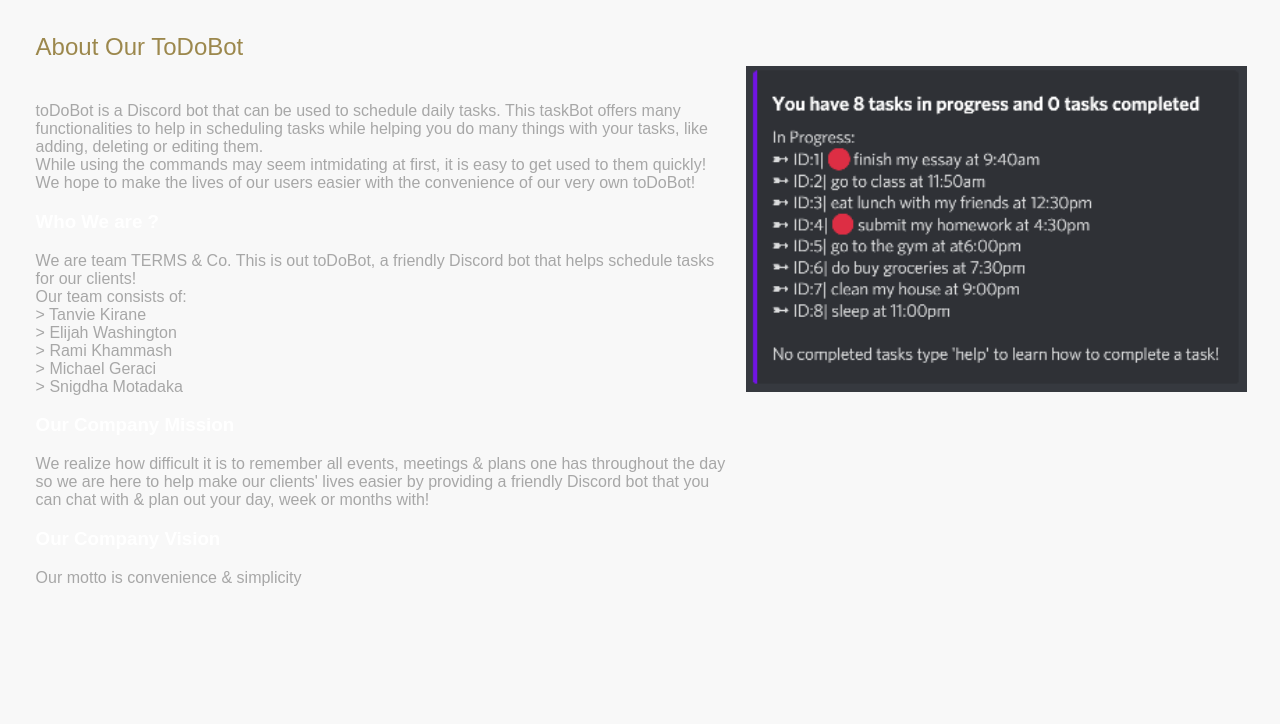
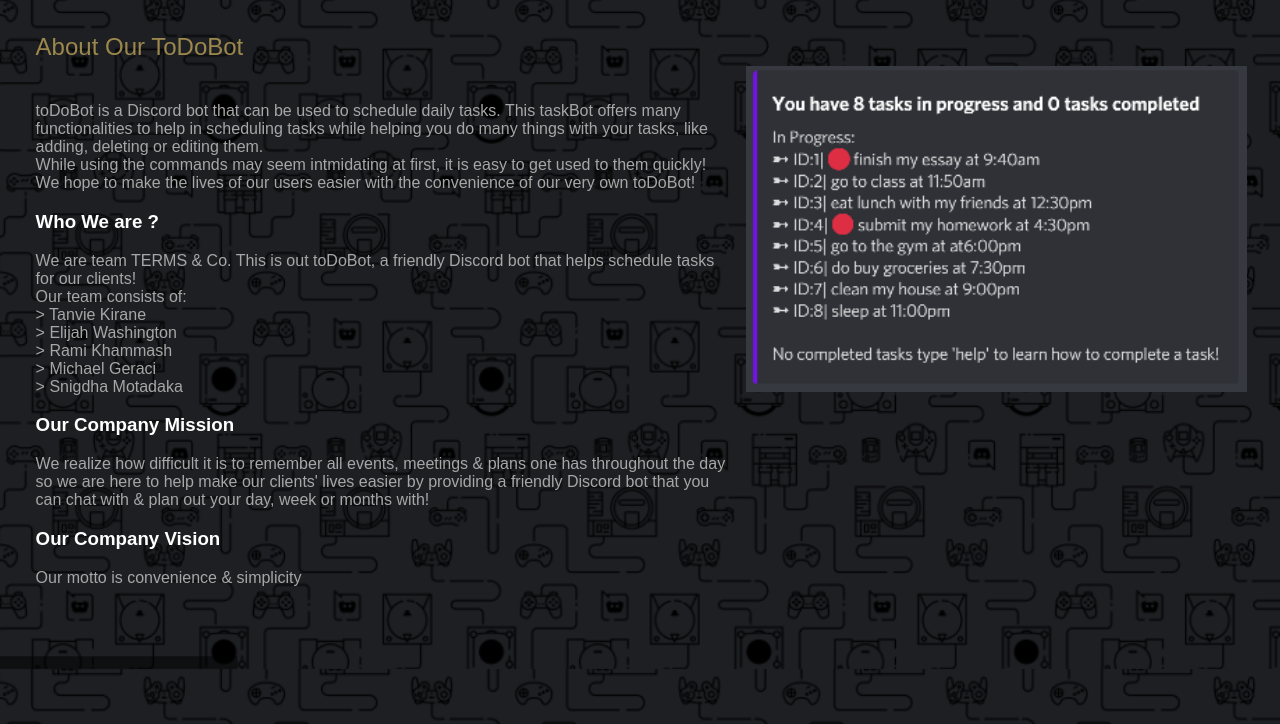
Before and after one commit to xlab-classes/cse442-spring2022-team-terms-co, a plain HTML site: page static/index.html in a window 1280 px wide. Shown: the part 697-1421 px from the top of the page. Drawn offline with nearby package versions, Linux system fonts and the light colour scheme.

Commit message:
Sprint 4 submission

```diff
--- a/static/css/style.css
+++ b/static/css/style.css
@@ -4,9 +4,9 @@
 }
 
 body {
-	color: white;
+	/* color: white; */
 	font-family: 'Poppins', sans-serif;
-	background-image: url('./assets/img/wallpaper_dark.png');
+	background-image: url('wallpaper_dark.png');
 	font-size: 16px;
 	max-width: 1920px;
 	margin: 0 auto;
@@ -60,6 +60,7 @@ p {
 	font-weight:500;
 	padding-bottom:21px;
 }
+
 .title h2 a:before{
 	position:absolute;
 	content:'';
@@ -69,6 +70,12 @@ p {
 	width:40px;
 	background:#ffb901;
 }
+
+.title h3{
+	position:relative;
+	color: white;
+}
+
 .title p{
 	color:#a7a7a7;
 	font-size:16px;
@@ -149,7 +156,7 @@ p {
 
 body{
     margin-top:20px;
-    background: #f8f8f8;
+    /* background: #f8f8f8; */
 }
 
 .todo-nav {
--- a/static/index.html
+++ b/static/index.html
@@ -84,7 +84,8 @@
               can chat with & plan out your day, week or months with!
             </p>
           </div>
-          <h3> Our Company Vision</h3>
+          <div class="title">
+          <h3> Our Company Vision</h3> </div>
           <div class="title">
             <p>
               Our motto is convenience & simplicity
@@ -189,14 +190,6 @@
   </section>
   <!-- Contact Us end -->
 
-
-
-  <!--bootstrap.min.js-->
-  <script src="assets/js/bootstrap.min.js"></script>
-
-  <!--Custom JS-->
-  <script src="assets/js/custom.js"></script>
-
 </body>
 
 </html>
```
Also changed, not shown: static/css/wallpaper_dark.png (renamed from webUI/wallpaper_dark.png).
